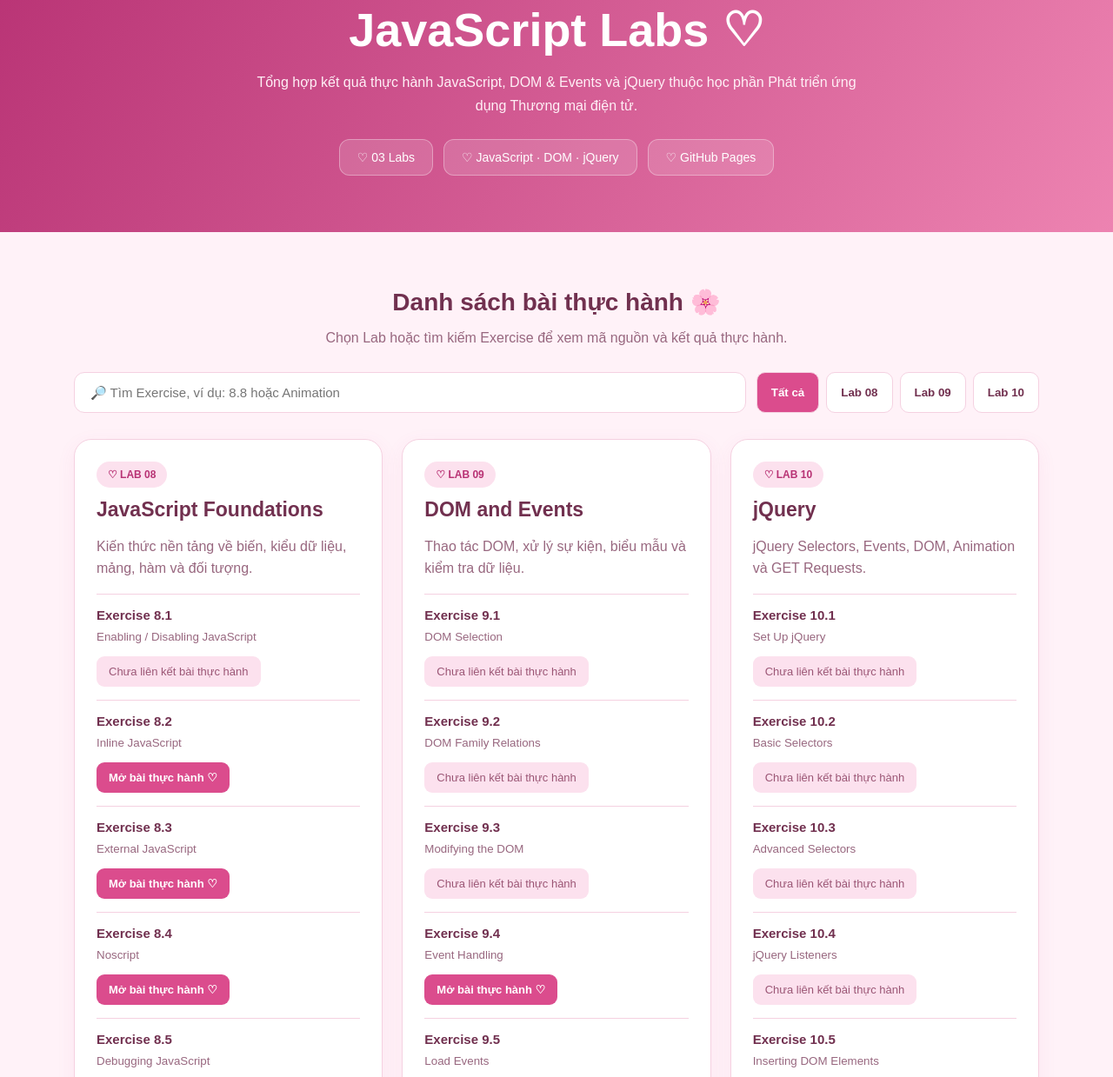
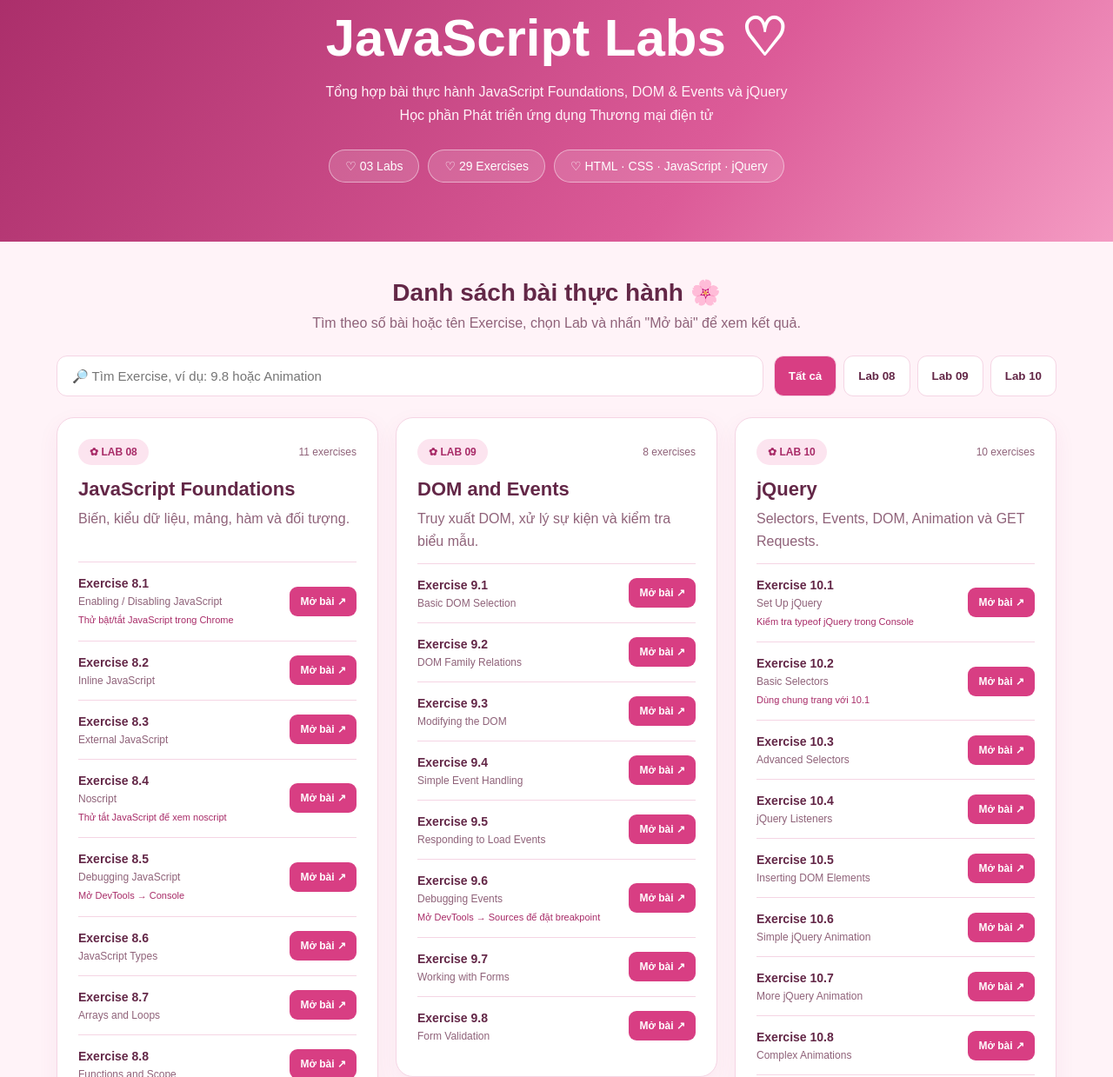
Before and after one commit to mtuengh/JavaScript-Labs, a plain HTML site: page index.html in a window 1280 px wide. Shown: the part 88-1327 px from the top of the page at 87% size. Drawn offline with Linux system fonts and the light colour scheme.

Commit message:
Update index.html

```diff
--- a/index.html
+++ b/index.html
@@ -3,105 +3,104 @@
 <html lang="vi">
 <head>
   <meta charset="UTF-8">
-  <meta name="viewport" content="width=device-width, initial-scale=1.0">
+  <meta name="viewport" content="width=device-width, initial-scale=1">
   <title>JavaScript Labs | Pink Portfolio</title>
 
   <style>
     :root {
-      --bg: #fff2f8;
-      --pink: #db4c8d;
-      --pink-dark: #b83274;
-      --pink-light: #fce1ee;
-      --text: #71304f;
-      --muted: #98677f;
-      --border: #f5d1e1;
+      --bg: #fff3f8;
+      --pink: #d83e83;
+      --deep: #a82c68;
+      --text: #632747;
+      --muted: #8f6279;
+      --line: #f5d5e4;
+      --soft: #fce4ef;
     }
 
-    * {
-      box-sizing: border-box;
-    }
+    * { box-sizing: border-box; }
 
     body {
       margin: 0;
-      font-family: Arial, sans-serif;
       background: var(--bg);
+      font-family: Arial, Helvetica, sans-serif;
       color: var(--text);
     }
 
     header {
-      background: linear-gradient(120deg, #b83274, #ed83b1);
+      background: linear-gradient(125deg, #a82c68, #dc5b98 65%, #f49bc3);
       color: white;
-      padding: 65px 20px;
+      padding: 68px 20px;
       text-align: center;
     }
 
-    header h1 {
-      font-size: clamp(32px, 5vw, 54px);
-      margin: 12px 0;
+    .eyebrow {
+      letter-spacing: 2px;
+      font-size: 12px;
+      font-weight: 700;
+      color: #ffe3ef;
+    }
+
+    h1 {
+      font-size: clamp(36px, 5vw, 60px);
+      margin: 14px 0;
     }
 
     header p {
-      max-width: 700px;
-      margin: 15px auto;
+      max-width: 720px;
+      margin: 0 auto;
       line-height: 1.7;
-      color: #fff0f6;
-    }
-
-    .eyebrow {
-      letter-spacing: 3px;
-      font-size: 12px;
-      font-weight: bold;
-      color: #ffe0ee;
+      color: #fff2f8;
     }
 
     .stats {
       display: flex;
+      gap: 10px;
       justify-content: center;
       flex-wrap: wrap;
-      gap: 12px;
-      margin-top: 25px;
+      margin-top: 26px;
     }
 
-    .stat {
-      padding: 12px 20px;
+    .stats span {
+      border: 1px solid #ffffff75;
       background: #ffffff25;
-      border: 1px solid #ffffff55;
-      border-radius: 12px;
+      border-radius: 30px;
+      padding: 10px 18px;
       font-size: 14px;
     }
 
     main {
-      max-width: 1150px;
-      margin: auto;
-      padding: 40px 20px 70px;
+      max-width: 1190px;
+      margin: 0 auto;
+      padding: 42px 20px 70px;
     }
 
     .intro {
       text-align: center;
-      margin-bottom: 30px;
+      margin-bottom: 28px;
     }
 
     .intro h2 {
       font-size: 28px;
-      margin-bottom: 10px;
+      margin: 0 0 10px;
     }
 
     .intro p {
       color: var(--muted);
+      margin: 0;
     }
 
     .toolbar {
       display: flex;
       gap: 12px;
       flex-wrap: wrap;
-      margin-bottom: 30px;
+      margin-bottom: 24px;
     }
 
     #search {
       flex: 1;
       min-width: 220px;
-      padding: 14px 18px;
-      border: 1px solid var(--border);
+      padding: 14px 17px;
+      border: 1px solid var(--line);
       border-radius: 12px;
       font-size: 15px;
       outline-color: var(--pink);
@@ -114,135 +113,139 @@
     }
 
     .filters button {
-      border: 1px solid var(--border);
+      border: 1px solid var(--line);
+      border-radius: 11px;
       background: white;
       color: var(--text);
       padding: 12px 16px;
-      border-radius: 10px;
       cursor: pointer;
-      font-weight: bold;
-      transition: 0.2s;
+      font-weight: 700;
     }
 
-    .filters button:hover,
-    .filters button.active {
+    .filters button.active,
+    .filters button:hover {
       background: var(--pink);
       color: white;
     }
 
     .grid {
       display: grid;
-      grid-template-columns: repeat(
-        auto-fit,
-        minmax(290px, 1fr)
-      );
-      gap: 22px;
+      grid-template-columns: repeat(auto-fit, minmax(300px, 1fr));
+      gap: 20px;
+      align-items: start;
     }
 
     .card {
       background: white;
-      border: 1px solid var(--border);
+      border: 1px solid var(--line);
       border-radius: 20px;
-      padding: 25px;
-      box-shadow: 0 6px 22px #d14c8912;
+      padding: 24px;
+      box-shadow: 0 8px 25px #b52d6c10;
     }
 
-    .card h2 {
-      margin: 12px 0;
-      font-size: 23px;
-    }
-
-    .card > p {
-      color: var(--muted);
-      line-height: 1.6;
-      min-height: 50px;
+    .card-top {
+      display: flex;
+      align-items: center;
+      justify-content: space-between;
+      gap: 10px;
     }
 
     .tag {
       display: inline-block;
-      background: var(--pink-light);
-      color: var(--pink-dark);
+      color: var(--deep);
+      background: var(--soft);
       border-radius: 20px;
       padding: 8px 13px;
       font-size: 12px;
-      font-weight: bold;
+      font-weight: 700;
+    }
+
+    .count {
+      font-size: 12px;
+      color: var(--muted);
+    }
+
+    .card h2 {
+      font-size: 22px;
+      margin: 15px 0 8px;
+    }
+
+    .desc {
+      color: var(--muted);
+      line-height: 1.6;
+      min-height: 50px;
+      margin: 0 0 12px;
     }
 
     .exercise {
+      display: flex;
+      justify-content: space-between;
+      align-items: center;
+      gap: 12px;
+      border-top: 1px solid var(--line);
       padding: 15px 0;
-      border-top: 1px solid var(--border);
     }
 
     .exercise strong {
-      display: block;
-      font-size: 15px;
-      margin-bottom: 7px;
+      font-size: 14px;
     }
 
     .exercise small {
       display: block;
       color: var(--muted);
-      line-height: 1.5;
+      margin-top: 5px;
+      font-size: 12px;
+    }
+
+    .hint {
+      font-size: 11px;
+      line-height: 1.4;
+      color: var(--deep);
+      margin: 7px 0 0;
     }
 
     .exercise a {
-      display: inline-block;
-      margin-top: 12px;
+      flex-shrink: 0;
       background: var(--pink);
       color: white;
       text-decoration: none;
-      padding: 10px 14px;
       border-radius: 9px;
-      font-size: 13px;
-      font-weight: bold;
-      transition: 0.2s;
+      padding: 10px 12px;
+      font-size: 12px;
+      font-weight: 700;
     }
 
     .exercise a:hover {
-      background: var(--pink-dark);
-      transform: translateY(-2px);
+      background: var(--deep);
     }
 
-    .missing {
-      display: inline-block;
-      margin-top: 12px;
-      background: #fce1ee;
-      color: #9b5675;
-      padding: 10px 14px;
-      border-radius: 9px;
-      font-size: 13px;
+    .hidden {
+      display: none !important;
     }
 
-    .empty {
+    #empty {
       text-align: center;
       color: var(--muted);
-      padding: 30px;
+      padding: 35px;
     }
 
     footer {
       text-align: center;
-      background: #fce1ee;
+      background: var(--soft);
       padding: 30px 20px;
-      color: var(--text);
+      line-height: 1.8;
     }
 
     footer a {
-      color: var(--pink-dark);
-      font-weight: bold;
+      color: var(--deep);
+      font-weight: 700;
     }
 
-    @media (max-width: 600px) {
-      header {
-        padding: 45px 18px;
-      }
-
-      .filters button {
-        padding: 10px 12px;
-      }
-
-      .card {
-        padding: 20px;
-      }
+    @media (max-width: 650px) {
+      header { padding: 48px 16px; }
+      .card { padding: 19px; }
+      .grid { grid-template-columns: 1fr; }
+      .exercise a { padding: 9px 10px; }
     }
   </style>
 </head>
@@ -257,15 +260,16 @@
   <h1>JavaScript Labs ♡</h1>
 
   <p>
-      Tổng hợp kết quả thực hành JavaScript,
-      DOM & Events và jQuery thuộc học phần
-      Phát triển ứng dụng Thương mại điện tử.
+    Tổng hợp bài thực hành JavaScript Foundations,
+    DOM &amp; Events và jQuery
+    <br>
+    Học phần Phát triển ứng dụng Thương mại điện tử
   </p>
 
   <div class="stats">
-      <div class="stat">♡ 03 Labs</div>
-      <div class="stat">♡ JavaScript · DOM · jQuery</div>
-      <div class="stat">♡ GitHub Pages</div>
+    <span>♡ 03 Labs</span>
+    <span>♡ 29 Exercises</span>
+    <span>♡ HTML · CSS · JavaScript · jQuery</span>
   </div>
 </header>
 
@@ -274,71 +278,58 @@
   <div class="intro">
     <h2>Danh sách bài thực hành 🌸</h2>
     <p>
-        Chọn Lab hoặc tìm kiếm Exercise
-        để xem mã nguồn và kết quả thực hành.
+      Tìm theo số bài hoặc tên Exercise,
+      chọn Lab và nhấn "Mở bài" để xem kết quả.
     </p>
   </div>
 
   <div class="toolbar">
-
     <input
-        type="text"
       id="search"
-        placeholder="🔎 Tìm Exercise, ví dụ: 8.8 hoặc Animation"
+      type="search"
+      placeholder="🔎 Tìm Exercise, ví dụ: 9.8 hoặc Animation"
+      aria-label="Tìm Exercise"
     >
 
     <div class="filters">
-        <button class="active" data-filter="all">
-          Tất cả
-        </button>
-
-        <button data-filter="08">
-          Lab 08
-        </button>
-
-        <button data-filter="09">
-          Lab 09
-        </button>
-
-        <button data-filter="10">
-          Lab 10
-        </button>
+      <button class="active" data-filter="all">Tất cả</button>
+      <button data-filter="08">Lab 08</button>
+      <button data-filter="09">Lab 09</button>
+      <button data-filter="10">Lab 10</button>
+    </div>
   </div>
 
-    </div>
+  <div class="grid" id="labs"></div>
 
-    <div id="labs" class="grid"></div>
-
-    <p id="empty" class="empty" hidden>
-      Không tìm thấy Exercise phù hợp.
+  <p id="empty" hidden>
+    Không tìm thấy bài thực hành phù hợp.
   </p>
 
 </main>
 
 <footer>
-    <p>
-      ♡ JavaScript Labs – Phát triển ứng dụng TMĐT ♡
-    </p>
-
+  ♡ JavaScript Labs · Phát triển ứng dụng TMĐT ♡
+  <br>
   <a
     href="https://github.com/mtuengh/JavaScript-Labs"
     target="_blank"
     rel="noopener noreferrer"
   >
-      Xem mã nguồn trên GitHub
+    Xem mã nguồn trên GitHub ↗
   </a>
 </footer>
 
 <script>
+  // Danh sách file thực tế trong các ZIP đã gửi
   const labs = [
     {
       id: "08",
       title: "JavaScript Foundations",
-        description:
-          "Kiến thức nền tảng về biến, kiểu dữ liệu, mảng, hàm và đối tượng.",
-
+      description: "Biến, kiểu dữ liệu, mảng, hàm và đối tượng.",
       exercises: [
-          ["8.1", "Enabling / Disabling JavaScript", ""],
+        ["8.1", "Enabling / Disabling JavaScript",
+          "lab08-walkthrough02.html",
+          "Thử bật/tắt JavaScript trong Chrome"],
 
         ["8.2", "Inline JavaScript",
           "lab08-walkthrough02.html"],
@@ -347,10 +338,12 @@
           "lab08-walkthrough02.html"],
 
         ["8.4", "Noscript",
-            "lab08-walkthrough02.html"],
+          "lab08-walkthrough02.html",
+          "Thử tắt JavaScript để xem noscript"],
 
         ["8.5", "Debugging JavaScript",
-            "lab08-walkthrough02.html"],
+          "lab08-walkthrough02.html",
+          "Mở DevTools → Console"],
 
         ["8.6", "JavaScript Types",
           "lab08-walkthrough06.html"],
@@ -361,11 +354,14 @@
         ["8.8", "Functions and Scope",
           "lab08-walkthrough08.html"],
 
-          ["8.9", "Functions and Parameters", ""],
+        ["8.9", "Functions and Parameters",
+          "lab08-walkthrough09.html"],
 
-          ["8.10", "JavaScript Objects", ""],
+        ["8.10", "JavaScript Objects",
+          "lab08-walkthrough10.html"],
 
-          ["8.11", "Arrays of Objects", ""]
+        ["8.11", "Arrays of Objects",
+          "lab08-walkthrough11.html"]
       ]
     },
 
@@ -373,27 +369,32 @@
       id: "09",
       title: "DOM and Events",
       description:
-          "Thao tác DOM, xử lý sự kiện, biểu mẫu và kiểm tra dữ liệu.",
+        "Truy xuất DOM, xử lý sự kiện và kiểm tra biểu mẫu.",
+      exercises: [
+        ["9.1", "Basic DOM Selection",
+          "lab09-walkthrough01.html"],
 
-        exercises: [
-          ["9.1", "DOM Selection", ""],
+        ["9.2", "DOM Family Relations",
+          "lab09-walkthrough02.html"],
 
-          ["9.2", "DOM Family Relations", ""],
+        ["9.3", "Modifying the DOM",
+          "lab09-walkthrough03.html"],
 
-          ["9.3", "Modifying the DOM", ""],
-
-          ["9.4", "Event Handling",
+        ["9.4", "Simple Event Handling",
           "lab09-walkthrough04.html"],
 
-          ["9.5", "Load Events",
+        ["9.5", "Responding to Load Events",
           "lab09-walkthrough05.html"],
 
         ["9.6", "Debugging Events",
-            "lab09-walkthrough05.html"],
+          "lab09-walkthrough05.html",
+          "Mở DevTools → Sources để đặt breakpoint"],
 
-          ["9.7", "Working with Forms", ""],
+        ["9.7", "Working with Forms",
+          "lab09-walkthrough07.html"],
 
-          ["9.8", "Form Validation", ""]
+        ["9.8", "Form Validation",
+          "lab09-walkthrough08.html"]
       ]
     },
 
@@ -401,148 +402,175 @@
       id: "10",
       title: "jQuery",
       description:
-          "jQuery Selectors, Events, DOM, Animation và GET Requests.",
+        "Selectors, Events, DOM, Animation và GET Requests.",
+      exercises: [
+        ["10.1", "Set Up jQuery",
+          "lab10-walkthrough01.html",
+          "Kiểm tra typeof jQuery trong Console"],
 
-        exercises: [
-          ["10.1", "Set Up jQuery", ""],
+        ["10.2", "Basic Selectors",
+          "lab10-walkthrough01.html",
+          "Dùng chung trang với 10.1"],
 
-          ["10.2", "Basic Selectors", ""],
+        ["10.3", "Advanced Selectors",
+          "lab10-walkthrough03.html"],
 
-          ["10.3", "Advanced Selectors", ""],
+        ["10.4", "jQuery Listeners",
+          "lab10-walkthrough04.html"],
 
-          ["10.4", "jQuery Listeners", ""],
-
-          ["10.5", "Inserting DOM Elements", ""],
+        ["10.5", "Inserting DOM Elements",
+          "lab10-walkthrough05.html"],
 
         ["10.6", "Simple jQuery Animation",
           "lab10-walkthrough06.html"],
 
-          ["10.7", "More jQuery Animation", ""],
+        ["10.7", "More jQuery Animation",
+          "lab10-walkthrough07.html"],
 
-          ["10.8", "Complex Animations", ""],
+        ["10.8", "Complex Animations",
+          "lab10-walkthrough08.html"],
 
-          ["10.9", "GET Requests", ""],
+        ["10.9", "GET Requests",
+          "lab10-walkthrough09.html",
+          "Dịch vụ bên ngoài có thể không phản hồi"],
 
-          ["10.10", "jqXHR Handling", ""]
+        ["10.10", "jqXHR Handling",
+          "lab10-walkthrough10.html",
+          "Dịch vụ bên ngoài có thể không phản hồi"]
       ]
     }
   ];
 
-    let selectedLab = "all";
-    let keyword = "";
-
-    function render() {
   const container = document.getElementById("labs");
+  const search = document.getElementById("search");
   const empty = document.getElementById("empty");
 
+  let selected = "all";
+
+  // Tạo giao diện từ danh sách Exercise
+  function createCards() {
     container.innerHTML = "";
-      let total = 0;
 
-      labs
-        .filter(lab =>
-          selectedLab === "all" ||
-          lab.id === selectedLab
-        )
-        .forEach(lab => {
-
-          const items = lab.exercises.filter(ex =>
-            (ex[0] + " " + ex[1])
-              .toLowerCase()
-              .includes(keyword)
-          );
-
-          if (items.length === 0) return;
-
-          total += items.length;
-
+    labs.forEach(lab => {
       const card = document.createElement("section");
       card.className = "card";
+      card.dataset.lab = lab.id;
 
-          const tag = document.createElement("div");
+      const top = document.createElement("div");
+      top.className = "card-top";
+
+      const tag = document.createElement("span");
       tag.className = "tag";
-          tag.textContent = "♡ LAB " + lab.id;
-          card.appendChild(tag);
+      tag.textContent = "✿ LAB " + lab.id;
 
-          const title = document.createElement("h2");
-          title.textContent = lab.title;
-          card.appendChild(title);
+      const count = document.createElement("span");
+      count.className = "count";
+      count.textContent = lab.exercises.length + " exercises";
+
+      top.append(tag, count);
+      card.appendChild(top);
+
+      const heading = document.createElement("h2");
+      heading.textContent = lab.title;
+      card.appendChild(heading);
 
       const description = document.createElement("p");
+      description.className = "desc";
       description.textContent = lab.description;
       card.appendChild(description);
 
-          items.forEach(ex => {
+      lab.exercises.forEach(ex => {
+        const article = document.createElement("article");
+        article.className = "exercise";
+        article.dataset.search =
+          (ex[0] + " " + ex[1]).toLowerCase();
 
-            const item = document.createElement("div");
-            item.className = "exercise";
+        const info = document.createElement("div");
 
         const name = document.createElement("strong");
         name.textContent = "Exercise " + ex[0];
-            item.appendChild(name);
 
         const detail = document.createElement("small");
         detail.textContent = ex[1];
-            item.appendChild(detail);
 
-            if (ex[2]) {
+        info.append(name, detail);
+
+        if (ex[3]) {
+          const hint = document.createElement("p");
+          hint.className = "hint";
+          hint.textContent = ex[3];
+          info.appendChild(hint);
+        }
+
         const link = document.createElement("a");
-
-              link.href =
-                "Lab" + lab.id + "/" + ex[2];
-
-              link.textContent = "Mở bài thực hành ♡";
+        link.href = "Lab" + lab.id + "/" + ex[2];
         link.target = "_blank";
         link.rel = "noopener noreferrer";
+        link.textContent = "Mở bài ↗";
+        link.setAttribute(
+          "aria-label",
+          "Mở Exercise " + ex[0]
+        );
 
-              item.appendChild(link);
-            } else {
-              const missing = document.createElement("span");
-
-              missing.className = "missing";
-              missing.textContent = "Chưa liên kết bài thực hành";
-
-              item.appendChild(missing);
-            }
-
-            card.appendChild(item);
+        article.append(info, link);
+        card.appendChild(article);
       });
 
       container.appendChild(card);
     });
-
-      empty.hidden = total > 0;
   }
 
-    document
-      .getElementById("search")
-      .addEventListener("input", function () {
+  // Tìm kiếm và lọc Lab
+  function update() {
+    const keyword = search.value.trim().toLowerCase();
+    let visible = 0;
 
-        keyword = this.value.toLowerCase().trim();
-        render();
+    document.querySelectorAll(".card").forEach(card => {
+      const matchLab =
+        selected === "all" || card.dataset.lab === selected;
 
+      let count = 0;
+
+      card.querySelectorAll(".exercise").forEach(ex => {
+        const match = ex.dataset.search.includes(keyword);
+
+        ex.classList.toggle("hidden", !match);
+
+        if (match) count++;
       });
 
-    document
-      .querySelectorAll("[data-filter]")
-      .forEach(button => {
-
-        button.addEventListener("click", function () {
-
-          selectedLab = this.dataset.filter;
-
-          document
-            .querySelectorAll("[data-filter]")
-            .forEach(btn =>
-              btn.classList.remove("active")
+      card.classList.toggle(
+        "hidden",
+        !matchLab || count === 0
       );
 
-          this.classList.add("active");
+      if (matchLab) visible += count;
+    });
 
-          render();
+    empty.hidden = visible > 0;
+  }
+
+  search.addEventListener("input", update);
+
+  document.querySelectorAll("[data-filter]")
+    .forEach(button => {
+      button.addEventListener("click", () => {
+        selected = button.dataset.filter;
+
+        document.querySelectorAll("[data-filter]")
+          .forEach(btn => {
+            btn.classList.toggle(
+              "active",
+              btn === button
+            );
+          });
+
+        update();
       });
     });
 
-    render();
+  createCards();
+  update();
 </script>
 
 </body>
```
Lines whose indentation alone changed are shown as unchanged.
